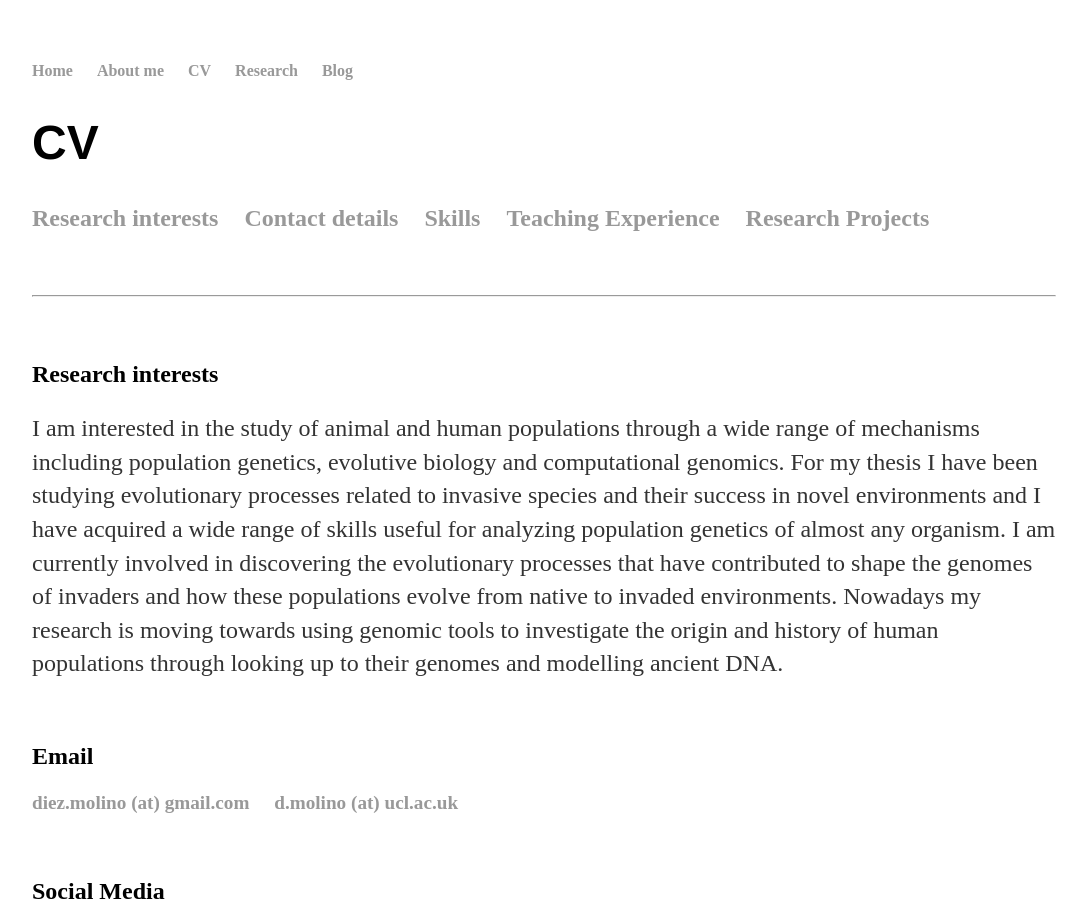
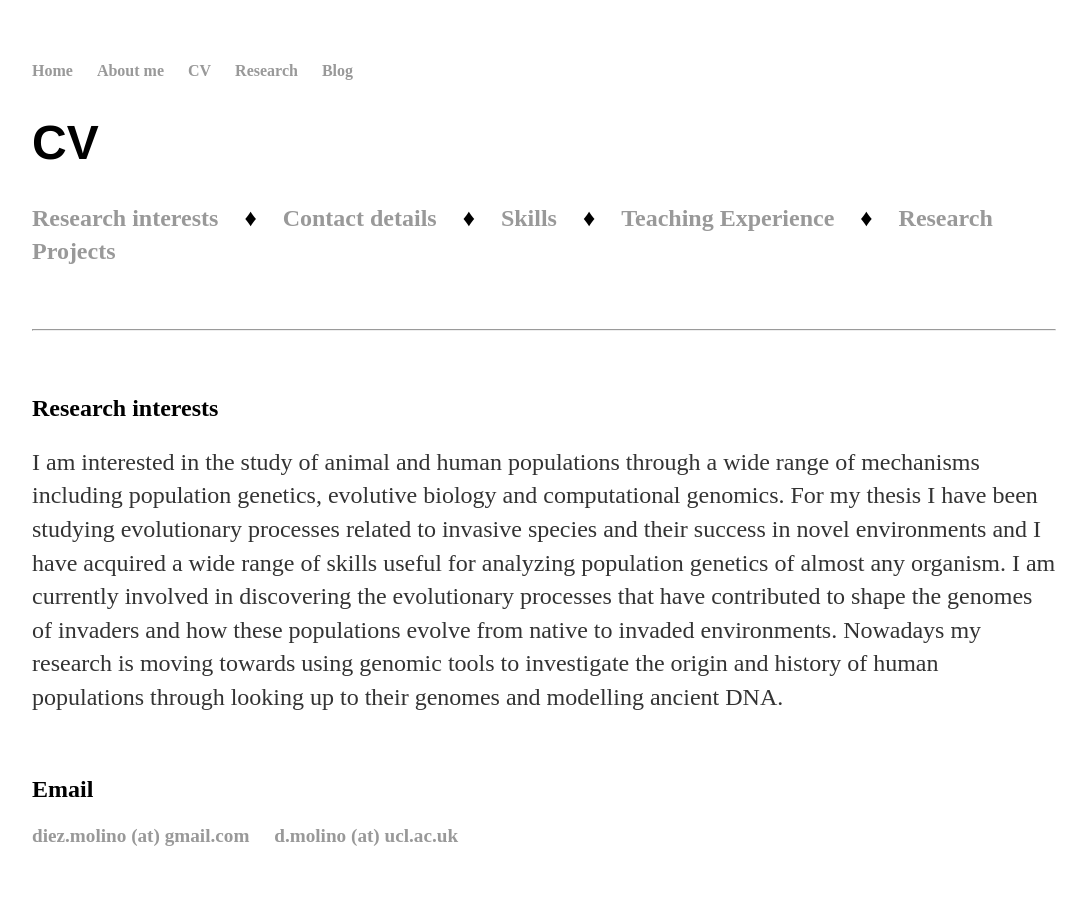
Before and after one commit to DiezMolino/diezmolino.github.io, a Jekyll site: the page cv/index.html, which Jekyll copies as it is, in a window 1280 px wide and 900 px high. Shown: the whole window, without its empty margins (96-1183 px from the left). Built offline with Jekyll 4.4.1, drawn with Linux system fonts in a browser that asks for light colours.

Commit message:
Update index.html

```diff
--- a/cv/index.html
+++ b/cv/index.html
@@ -24,9 +24,13 @@
 <ul>
 <font size="5">
 <li><a href="#Research interests">Research interests</a></li>
+<li> &diams;</li>
 <li><a href="#Contact details">Contact details</a></li>
+<li> &diams;</li>
 <li><a href="#Skills">Skills</a></li>
+<li> &diams;</li>
 <li><a href="#Teaching Experience">Teaching Experience</a></li>
+<li> &diams;</li>
 <li><a href="#Research Projects">Research Projects</a></li>
 </ul>
 </font>
```
